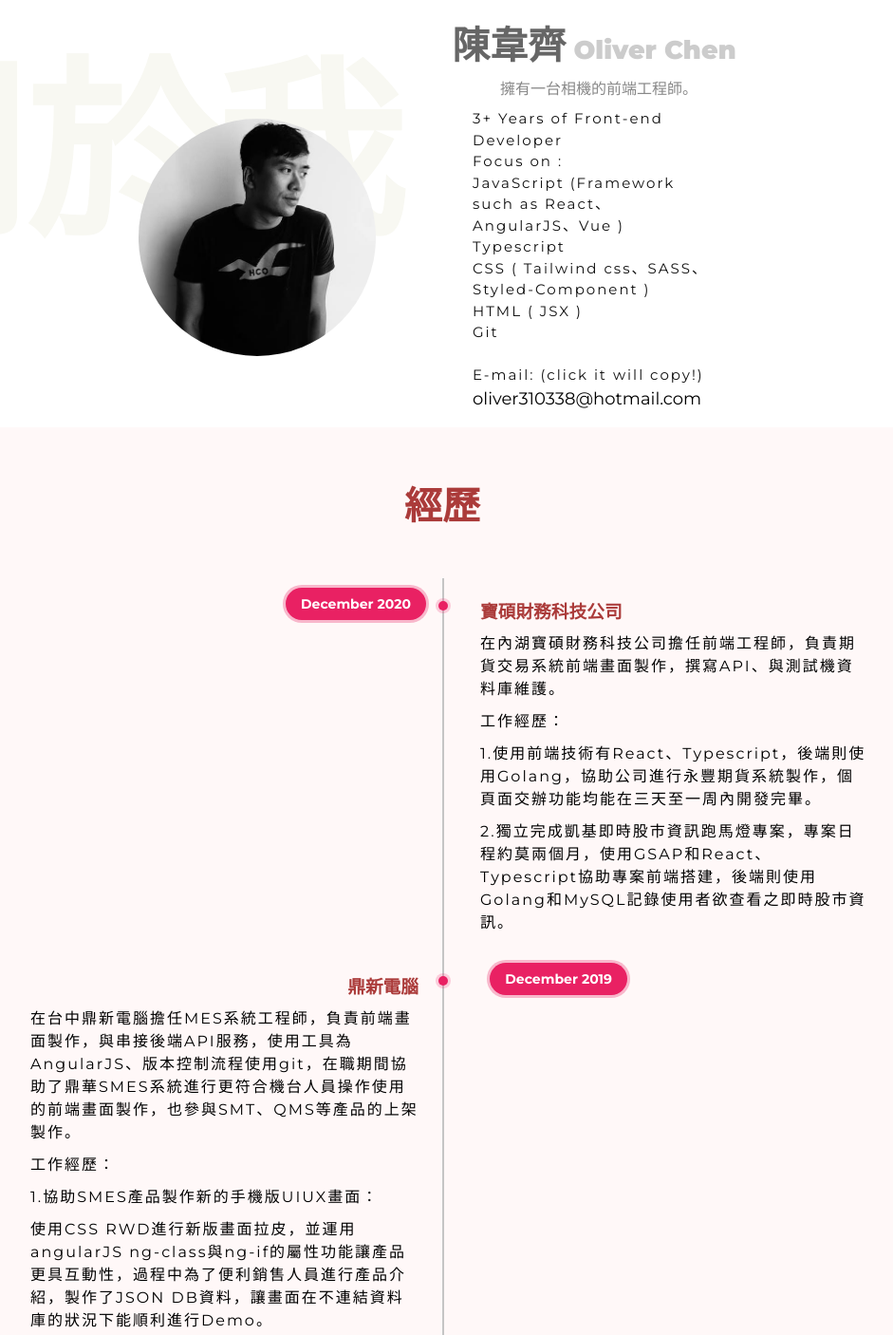
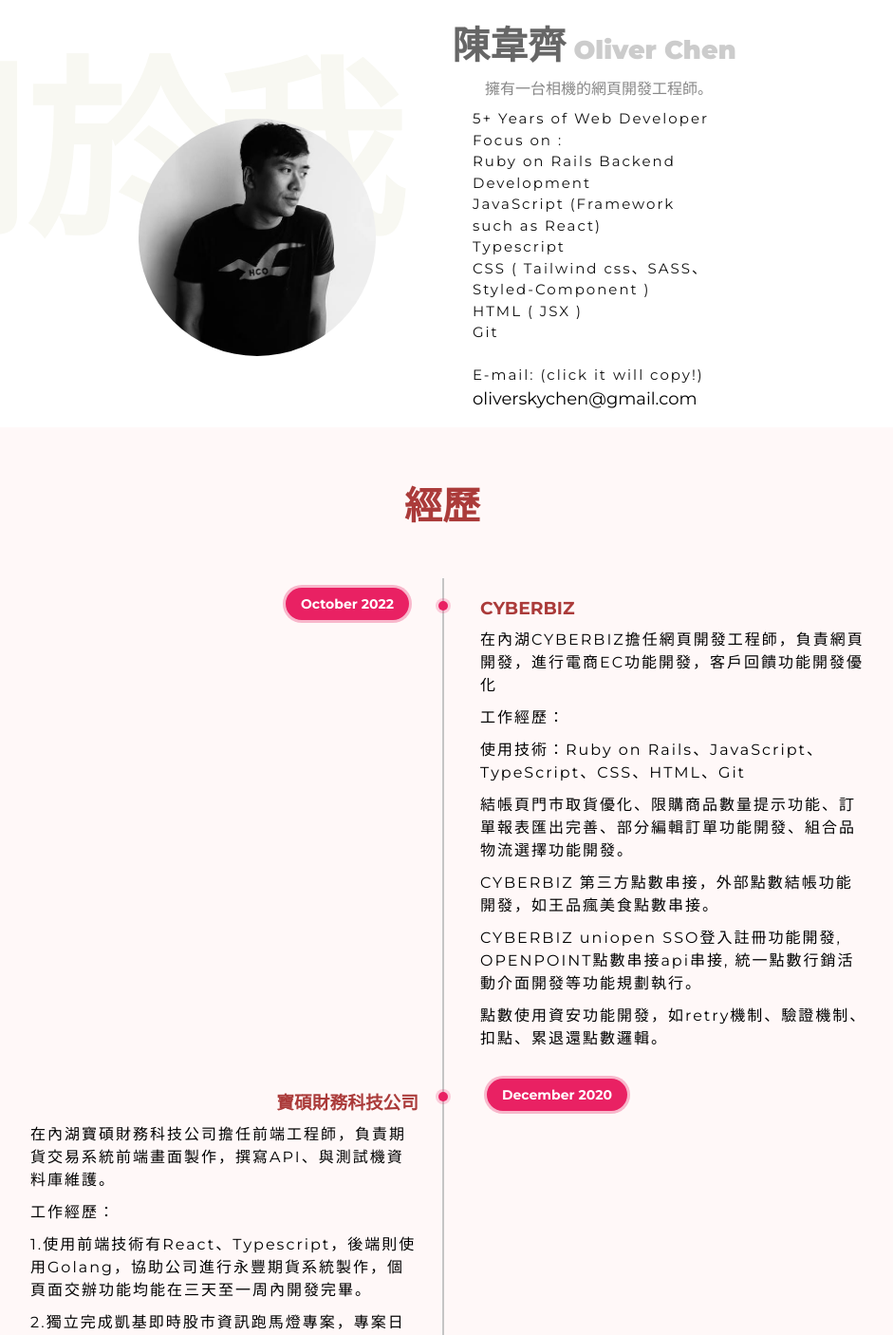
Before and after one commit to May27Oliver/resume_page, a React (Create React App) app: page / in a window 1280 px wide. Shown: the top 1406 px of the page at 95% size, without its empty margins (174-1115 px from the left). Built offline with nearby package versions, Linux system fonts and the light colour scheme.

Commit message:
renew CYBERBIZ resume

```diff
--- a/package.json
+++ b/package.json
@@ -11,7 +11,7 @@
     "gh-pages": "^3.1.0",
     "react": "^16.14.0",
     "react-dom": "^16.14.0",
-    "react-scripts": "3.4.3",
+    "react-scripts": "^5.0.1",
     "styled-components": "^5.2.1"
   },
   "scripts": {
--- a/src/resume/App.js
+++ b/src/resume/App.js
@@ -29,13 +29,14 @@ class App extends Component {
                     陳韋齊<label className="en-name"> Oliver Chen</label>
                   </h2>
                 </div>
-                <div className="sidetation">擁有一台相機的前端工程師。</div>
+                <div className="sidetation">擁有一台相機的網頁開發工程師。</div>
                 <div className="intro-prief">
                   <span className="En">
-                    3+ Years of Front-end Developer
+                    5+ Years of Web Developer
                     <br />
                     Focus on :<br />
-                    JavaScript (Framework such as React、AngularJS、Vue )<br />
+                    Ruby on Rails Backend Development<br />
+                    JavaScript (Framework such as React)<br />
                     Typescript
                     <br />
                     CSS ( Tailwind css、SASS、Styled-Component )<br />
@@ -47,7 +48,7 @@ class App extends Component {
                     <input
                       id="myEmailAddress"
                       onClick={this.copiedEmail}
-                      value="oliver310338@hotmail.com"
+                      value="oliverskychen@gmail.com"
                       readonly="true"
                     ></input>
                   </span>
--- a/src/resume/resum.json
+++ b/src/resume/resum.json
@@ -19,6 +19,21 @@
   ],
   "work_exp": [
     {
+      "title": "CYBERBIZ",
+      "descpt": [
+        "在內湖CYBERBIZ擔任網頁開發工程師，負責網頁開發，進行電商EC功能開發，客戶回饋功能開發優化",
+        "",
+        "工作經歷：",
+        "使用技術：Ruby on Rails、JavaScript、TypeScript、CSS、HTML、Git",
+        "結帳頁門市取貨優化、限購商品數量提示功能、訂單報表匯出完善、部分編輯訂單功能開發、組合品物流選擇功能開發。",
+        "CYBERBIZ 第三方點數串接，外部點數結帳功能開發，如王品瘋美食點數串接。",
+        "CYBERBIZ uniopen SSO登入註冊功能開發, OPENPOINT點數串接api串接, 統一點數行銷活動介面開發等功能規劃執行。",
+        "點數使用資安功能開發，如retry機制、驗證機制、扣點、累退還點數邏輯。"
+      ],
+      "year": "2022-now",
+      "date": "October 2022"
+    },
+    {
       "title": "寶碩財務科技公司",
       "descpt": [
         "在內湖寶碩財務科技公司擔任前端工程師，負責期貨交易系統前端畫面製作，撰寫API、與測試機資料庫維護。",
@@ -27,7 +42,7 @@
         "1.使用前端技術有React、Typescript，後端則使用Golang，協助公司進行永豐期貨系統製作，個頁面交辦功能均能在三天至一周內開發完畢。",
         "2.獨立完成凱基即時股市資訊跑馬燈專案，專案日程約莫兩個月，使用GSAP和React、Typescript協助專案前端搭建，後端則使用Golang和MySQL記錄使用者欲查看之即時股市資訊。"
       ],
-      "year": "2020-Now",
+      "year": "2020-2022",
       "date": "December 2020"
     },
     {
--- a/src/resume/style/style.css
+++ b/src/resume/style/style.css
@@ -39,7 +39,7 @@ body {
   width: 250px;
   height: 250px;
   border-radius: 50%;
-  background: url(/resume_page/static/media/protrait.f5f10a32.jpg);
+  background: url(../img/protrait.jpg);
   background-repeat: no-repeat;
   background-size: contain;
   background-position: center;
```
Also changed, not shown: 1 other file (tests, documents, lock files or other folders).
